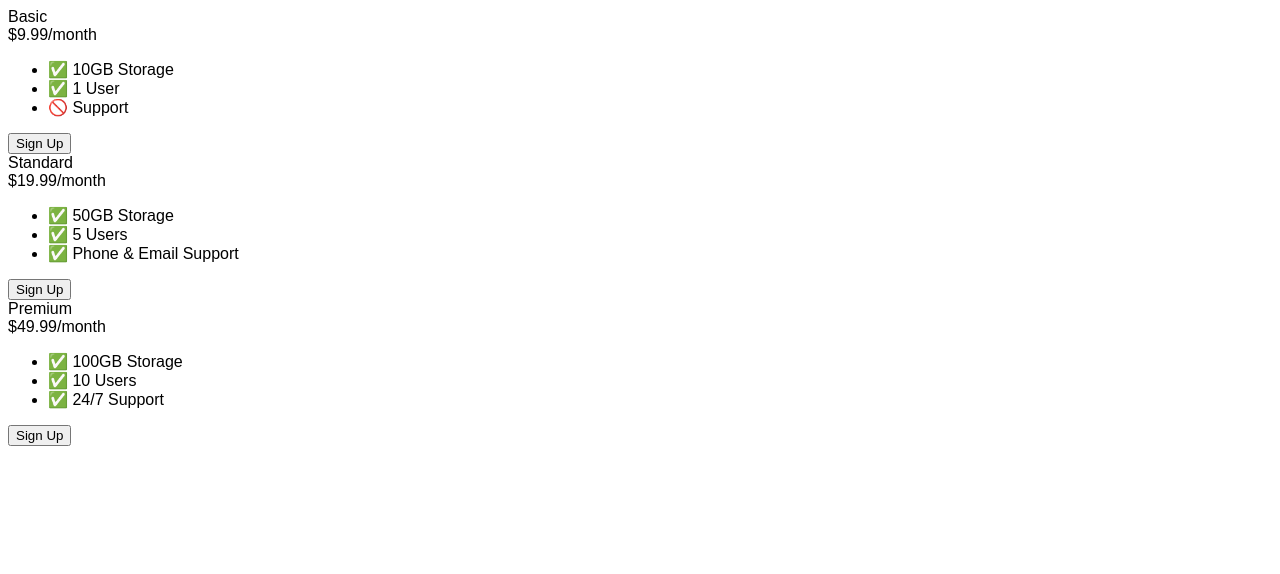
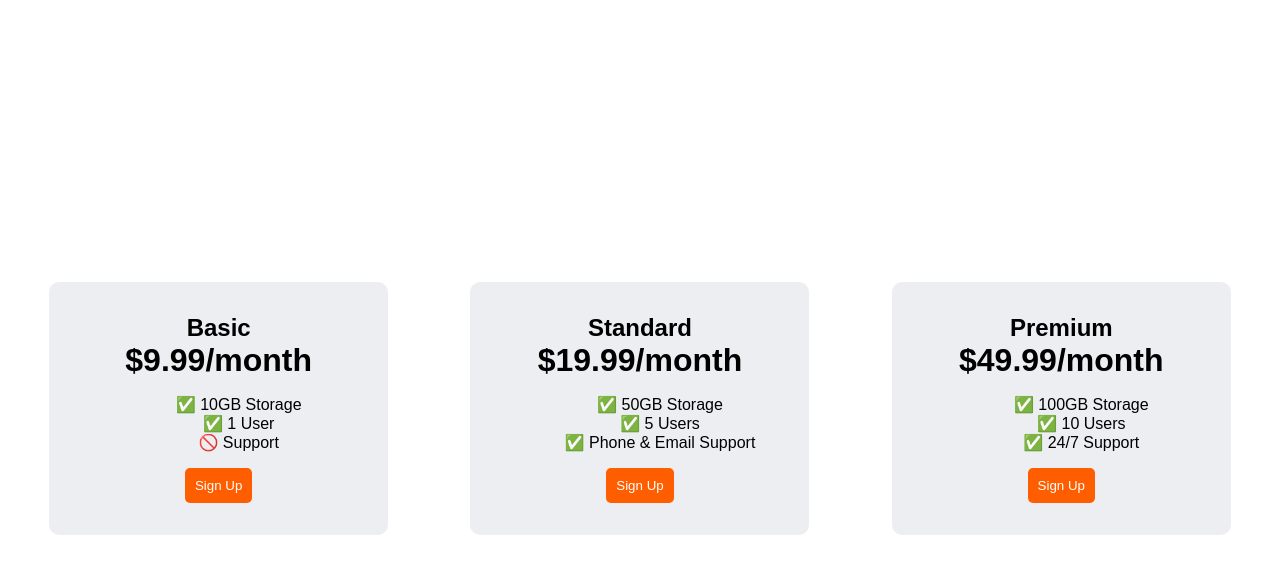
Before and after one commit to SurfMonkey17/FullStackWebBootcamp, a plain HTML site: page 9.4 Flexbox Pricing Table/index.html in a window 1280 px wide. Drawn offline with Linux system fonts and the light colour scheme; a web font is replaced by a local one.

Commit message:
Added CSS styling for pricing table

```diff
--- a/9.4 Flexbox Pricing Table/index.html
+++ b/9.4 Flexbox Pricing Table/index.html
@@ -8,15 +8,8 @@
       href="https://fonts.googleapis.com/css2?family=Sono:wght@400;700&display=swap"
       rel="stylesheet"
     />
-    <style>
-      body {
-        font-family: "Sono", sans-serif;
-      }
+    <link href="styles.css" rel="stylesheet"/>
 
-      /* Hint: What can you do with a media query and flexbox? */
-      @media (max-width: 1250px) {
-      }
-    </style>
   </head>
 
   <body>
--- /dev/null
+++ b/9.4 Flexbox Pricing Table/styles.css
@@ -0,0 +1,50 @@
+body {
+    background: white;
+    font-family: "Sono", sans-serif;
+}
+
+.pricing-container {
+    display: flex;
+    justify-content: space-around;
+    align-items: center;
+    height: 100vh;
+
+}
+
+.pricing-plan {
+    background: hsl(228, 17%, 94%);
+    margin: 1rem auto;
+    padding: 2rem;
+    border-radius: 10px;
+    text-align: center;
+    min-width: 275px;
+}
+
+.plan-title {
+    font-weight: 700;
+    font-size: 1.5rem;
+}
+
+.plan-price {
+    font-weight: 700;
+    font-size: 2rem;
+}
+
+.plan-features {
+    list-style-type: none;
+}
+
+.plan-button {
+    background-color: #ff5e00;
+    color: white;
+    border-radius: 5px;
+    border: none;
+    padding: 10px;
+}
+
+      /* Hint: What can you do with a media query and flexbox? */
+@media (max-width: 1100px){
+    .pricing-container{
+        flex-direction: column;
+    }
+}
```
